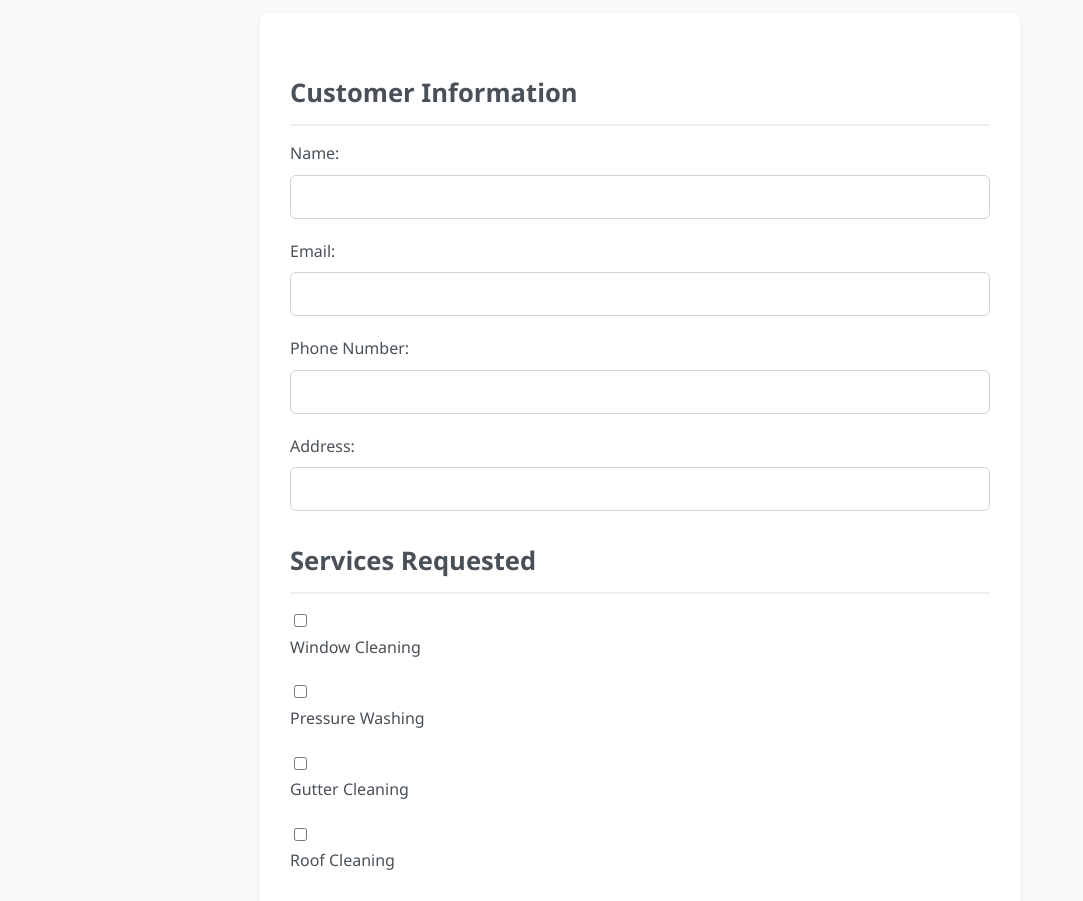
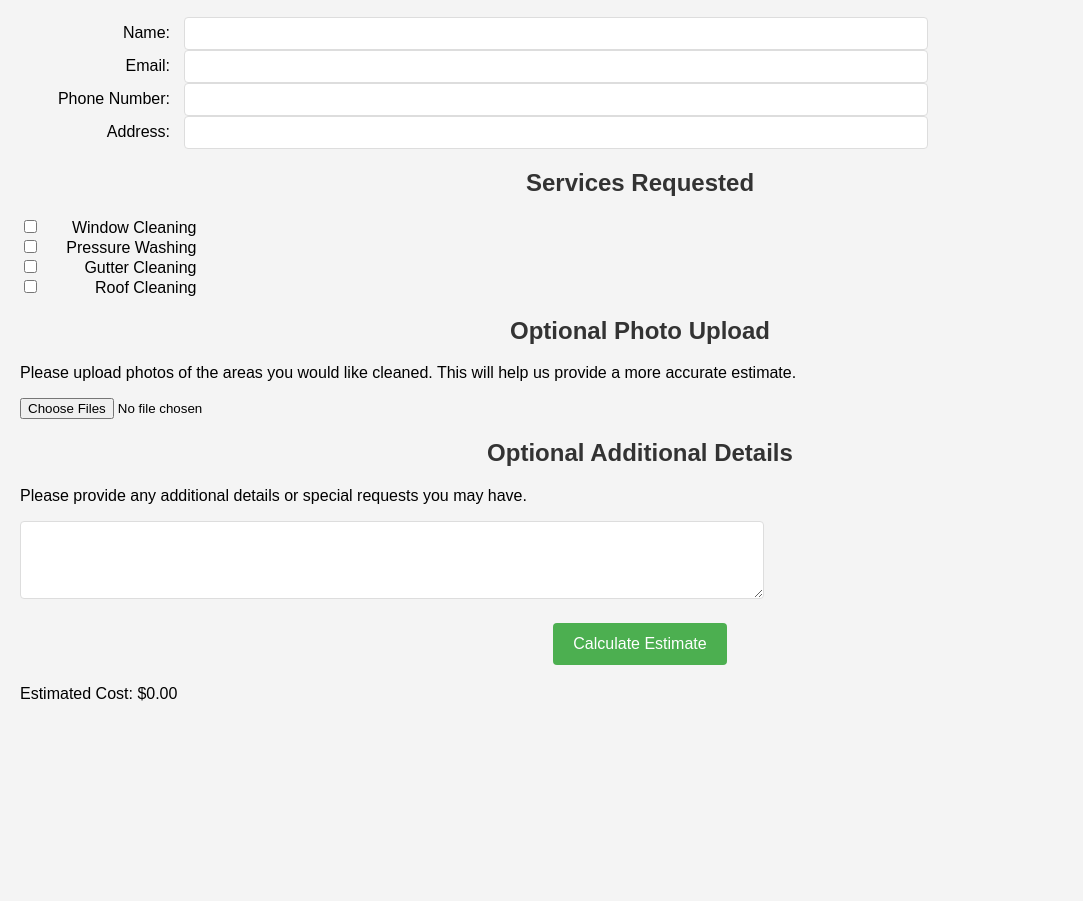
Before and after one commit to mackinze-droid/cleaning-calculator-assets, a plain HTML site: page index.html in a window 1280 px wide. Shown: the part 131-1032 px from the top of the page, without its empty margins (0-1083 px from the left). After the commit the page ends 870 px from the top, so only its background shows below. Drawn offline with Linux system fonts and the light colour scheme.

Commit message:
Update style.css

```diff
--- a/style.css
+++ b/style.css
@@ -1,190 +1,103 @@
-/* General Styles */
 body {
-    font-family: 'Segoe UI', Tahoma, Geneva, Verdana, sans-serif;
-    margin: 0;
-    padding: 0;
-    background-color: #f8f9fa;
-    color: #343a40;
-    line-height: 1.6;
+  font-family: sans-serif;
+  margin: 0;
+  padding: 20px;
+  background-color: #f4f4f4;
 }
 
-h1 {
-    text-align: center;
-    margin: 40px 0;
-    color: #007bff;
-    font-weight: 500;
-    font-size: 2.5em;
+.container {
+  max-width: 800px;
+  margin: 0 auto;
+  background-color: #fff;
+  padding: 20px;
+  border-radius: 5px;
+  box-shadow: 0 0 10px rgba(0, 0, 0, 0.1);
 }
 
-/* Calculator Container */
-.calculator-container {
-    width: 90%;
-    max-width: 700px;
-    margin: 30px auto;
-    background-color: #fff;
-    padding: 30px;
-    border-radius: 8px;
-    box-shadow: 0 4px 8px rgba(0, 0, 0, 0.05);
+h1, h2 {
+  text-align: center;
+  color: #333;
 }
 
-/* Section Headers */
-h2 {
-    margin-top: 30px;
-    margin-bottom: 15px;
-    font-size: 1.6em;
-    color: #495057;
-    border-bottom: 2px solid #eee;
-    padding-bottom: 10px;
-}
-
-/* Form Styling */
-form div {
-    margin-bottom: 20px;
+.section {
+  margin-bottom: 20px;
+  padding: 10px;
+  border: 1px solid #ddd;
+  border-radius: 5px;
 }
 
 label {
-    display: block;
-    margin-bottom: 8px;
-    font-weight: 500;
-    color: #495057;
+  display: inline-block;
+  width: 150px; /* Adjust as needed */
+  text-align: right;
+  margin-right: 10px;
 }
 
-/* Input Fields and Select Menus */
 input[type="text"],
 input[type="email"],
 input[type="tel"],
 input[type="number"],
-select {
-    width: 100%;
-    padding: 12px 15px;
-    border: 1px solid #ced4da;
-    border-radius: 6px;
-    box-sizing: border-box;
-    font-size: 1rem;
-    color: #495057;
-    transition: border-color 0.3s ease;
+textarea {
+  width: 60%;
+  padding: 8px;
+  border: 1px solid #ddd;
+  border-radius: 4px;
+  box-sizing: border-box; /* Important for width calculation */
 }
 
-input[type="text"]:focus,
-input[type="email"]:focus,
-input[type="tel"]:focus,
-input[type="number"]:focus,
-select:focus {
-    outline: none;
-    border-color: #80bdff;
-    box-shadow: 0 0 0 0.2rem rgba(0, 123, 255, 0.25);
+input[type="checkbox"] {
+  margin-right: 5px;
 }
 
-/* Window Type Images */
-
-.window-image-container {
-    width: 100px;
-    height: 100px;
-    overflow: hidden;
-    margin: 8px auto;
-    border: 1px solid #dee2e6;
-    border-radius: 6px;
-}
-
-.window-type-image {
-    width: 100%;
-    height: 100%;
-    object-fit: cover;
-    display: block;
-    border: none;
-    border-radius: 0;
-    margin: 0;
-}
-
-/* Checkbox Styling */
-input[type="checkbox"] {
-    margin-top: 5px;
-}
-
-/* Button Styling */
 button {
-    background-color: #007bff;
-    color: white;
-    padding: 12px 25px;
-    border: none;
-    border-radius: 6px;
-    cursor: pointer;
-    font-size: 1.1rem;
-    transition: background-color 0.3s ease;
+  background-color: #4CAF50;
+  color: white;
+  padding: 12px 20px;
+  border: none;
+  border-radius: 4px;
+  cursor: pointer;
+  font-size: 16px;
+  display: block;
+  margin: 20px auto;
 }
 
 button:hover {
-    background-color: #0056b3;
+  background-color: #3e8e41;
 }
 
-/* Estimate Result */
-#estimate-result {
-    margin-top: 30px;
-    padding: 15px;
-    border: 1px solid #ced4da;
-    border-radius: 6px;
-    background-color: #f1f3f5;
+.serviceSection {
+  margin-top: 10px;
+  padding: 10px;
+  border: 1px solid #eee;
+  border-radius: 5px;
 }
 
-#estimated-cost {
-    font-weight: bold;
-    color: #28a745;
-    font-size: 1.2rem;
+.window-type {
+  display: flex;
+  align-items: center;
+  margin-bottom: 5px;
 }
 
-/* Optional Photo Upload Section */
-#photo-upload-section {
-    margin-top: 30px;
+.window-type img {
+  width: 50px;  /* Adjust as needed */
+  height: 50px; /* Adjust as needed */
+  margin-right: 10px;
+  border: 1px solid #ccc;
+  border-radius: 4px;
 }
 
-#image-preview {
-    display: flex;
-    flex-wrap: wrap;
-    margin-top: 10px;
+.surfaceDetails {
+  margin-left: 20px;
+  padding: 10px;
+  border: 1px solid #eee;
+  border-radius: 5px;
 }
 
-#image-preview img {
-    max-width: 100px;
-    max-height: 100px;
-    margin: 5px;
-    border: 1px solid #ccc;
-    border-radius: 4px;
+.error {
+  color: red;
+  margin-top: 10px;
+  padding: 10px;
+  border: 1px solid red;
+  border-radius: 5px;
+  background-color: #ffebee;
 }
-
-/* Optional Additional Details Section */
-#additional-details-section {
-    margin-top: 30px;
-}
-
-textarea {
-    width: 100%;
-    padding: 12px 15px;
-    border: 1px solid #ced4da;
-    border-radius: 6px;
-    box-sizing: border-box;
-    font-size: 1rem;
-    color: #495057;
-    transition: border-color 0.3s ease;
-    resize: vertical;
-}
-
-/* Roof Cleaning Details */
-#roof-cleaning-details {
-    margin-top: 30px;
-}
-
-/* Responsive Design */
-@media (max-width: 768px) {
-    .calculator-container {
-        width: 95%;
-        padding: 20px;
-    }
-
-    h1 {
-        font-size: 2em;
-    }
-
-    h2 {
-        font-size: 1.4em;
-    }
-}
```
